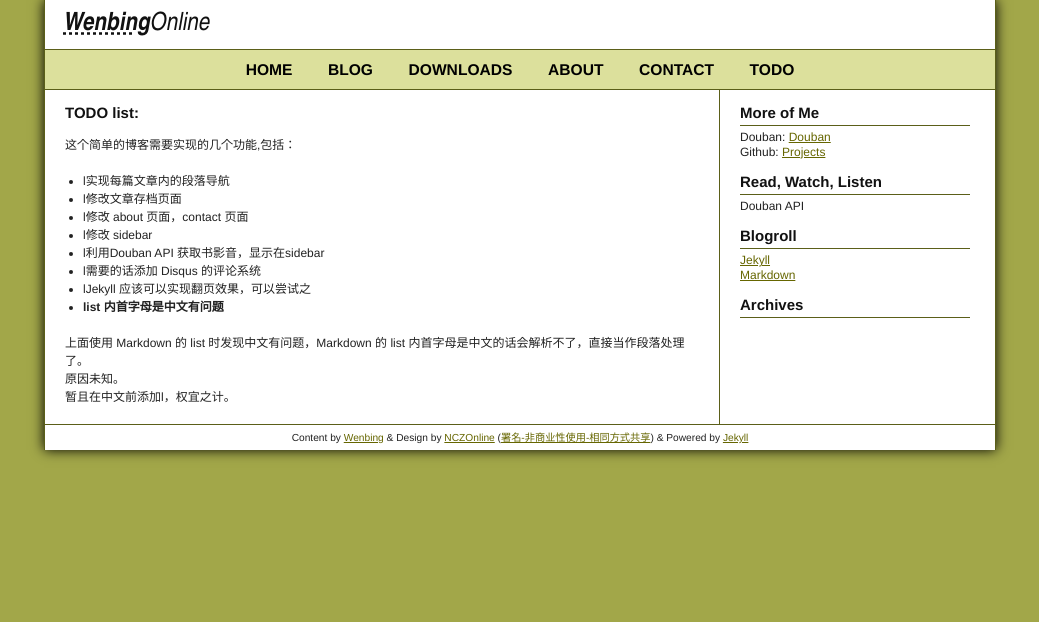
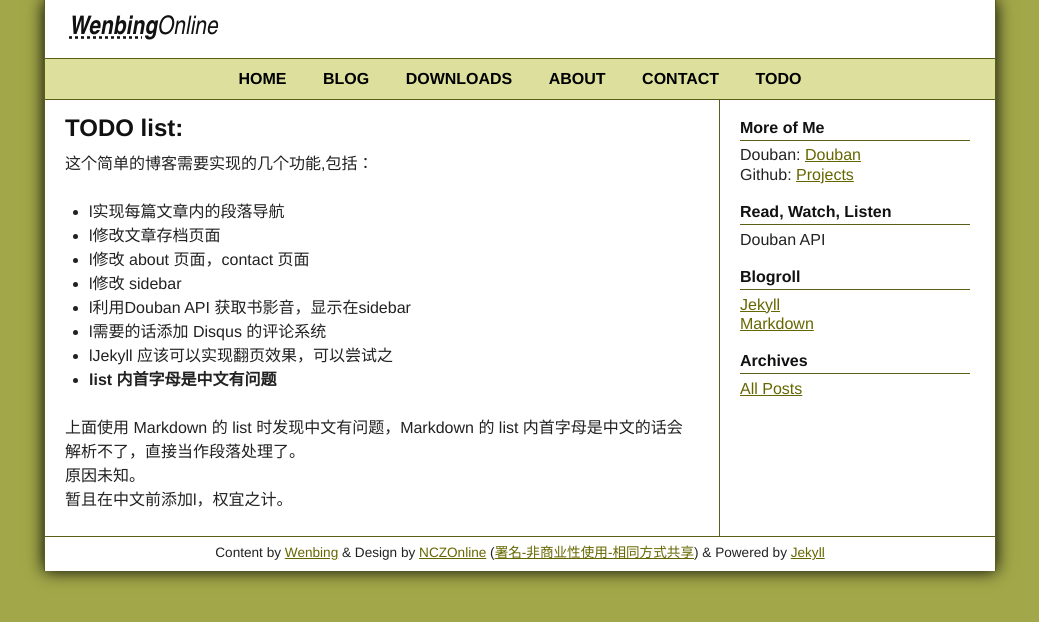
Before and after one commit to GunioRobot/wenbing.github.com, a Jekyll site: the page built from todo.markdown, in a window 1280 px wide. Shown: the top 622 px of the page, without its empty margins (120-1159 px from the left). Built offline with Jekyll 4.4.1, drawn with Linux system fonts in a browser that asks for light colours; Markdown is read by kramdown in place of the engine named in the settings.

Commit message:
change font-size to 100%

```diff
--- a/_includes/nav.html
+++ b/_includes/nav.html
@@ -4,7 +4,7 @@
     <ul class="clearfix">
       <li class="first"><a href="/">Home</a></li>
       <li><a href="/blog/">Blog</a></li>
-      <li><a href="/files/downloads/">Downloads</a></li>
+      <li><a href="/downloads.html">Downloads</a></li>
       <li><a href="/about.html">About</a></li>
       <li><a href="/contact.html">Contact</a></li>
       <li><a href="/todo.html">TODO</a></li>
--- a/_includes/sidebar.html
+++ b/_includes/sidebar.html
@@ -15,4 +15,5 @@
     </ul>
     <h2>Archives</h2>
     <ul>
+      <li><a href="/blog/past.html">All Posts</a></li>
     </ul>
--- a/_layouts/blog-post.html
+++ b/_layouts/blog-post.html
@@ -13,7 +13,9 @@ feed: atom.xml
   <div id="content" class="span-16 prepend-1 colborder">
     <div class="post-head">
       <h1>{{ page.title }}</h1>
-      <p>Posted at {{ page.date | date_to_long_string }} by {{ page.author }}</p>
+      <p class="byline">
+        Posted at {{ page.date | date_to_long_string }} by {{ page.author }}
+      </p>
     </div>
     <div class="post-content">
     {{ content }}
--- /dev/null
+++ b/downloads.markdown
@@ -0,0 +1,4 @@
+---
+layout: blog
+title: Downloads
+---
--- a/files/css/style.css
+++ b/files/css/style.css
@@ -13,14 +13,7 @@
 
 #doc h2, #doc h3 {
   font-weight: bold;
-}
-
-#doc h2 {
-  font-size: 1.25em;
-}
-
-#doc h3 {
-  font-size: 1.2em;
+  font-size: 1em;
 }
 
 /* #hd */
@@ -29,7 +22,7 @@
 }
 
 #hd h1 {
-  font-size: 210%;
+  font-size: 160%;
   font-family: "Arial Narrow", helvetica;
   font-style: italic;
   font-weight: normal !important;
@@ -51,7 +44,6 @@
   text-align: center;
   border-top: 1px solid #5B5F19;
   background: #DCE09C;
-  font-size: 130%;
   font-weight: bold;
 }
 
@@ -86,6 +78,11 @@
   padding-top: 1em;
 }
 
+#content h1 {
+  font-size: 1.5em;
+  font-weight: bold;
+}
+
 #content .post-snippet {
   margin-bottom: 1em;
   border-bottom: 1px solid #DCE09C;
@@ -95,10 +92,8 @@
   margin-bottom: 1em;
 }
 
-#content .post-head h1 {
-  font-size: 175%;
-  margin-bottom: 0;
-  font-weight: bold;
+#content .post-head p.byline {
+  margin-top: -0.8em;
 }
 
 #content .post-head h2 a, #content .post-head h3 a {
@@ -168,6 +163,7 @@
 
 html,body {
   background: #A2A749;
+  font-size: 100%;
 }
 
 a, a:visited, a:active, a:hover {
--- a/todo.markdown
+++ b/todo.markdown
@@ -1,11 +1,11 @@
 ---
 layout: blog
 title: The TODO list
-excerpt: 这个简单的博客需要实现的几个功能，包括：1. 实现每篇文章内的段落导航 2. 修改文章存档页面 3. Jekyll 应该可以实现翻页效果，可以尝试之[...]
+section: todo
 ---
 
 TODO list:
-----------
+==========
 
 这个简单的博客需要实现的几个功能,包括：
 * l实现每篇文章内的段落导航
```
Also changed, not shown: contact.markdown (added, +8 -0 lines).
